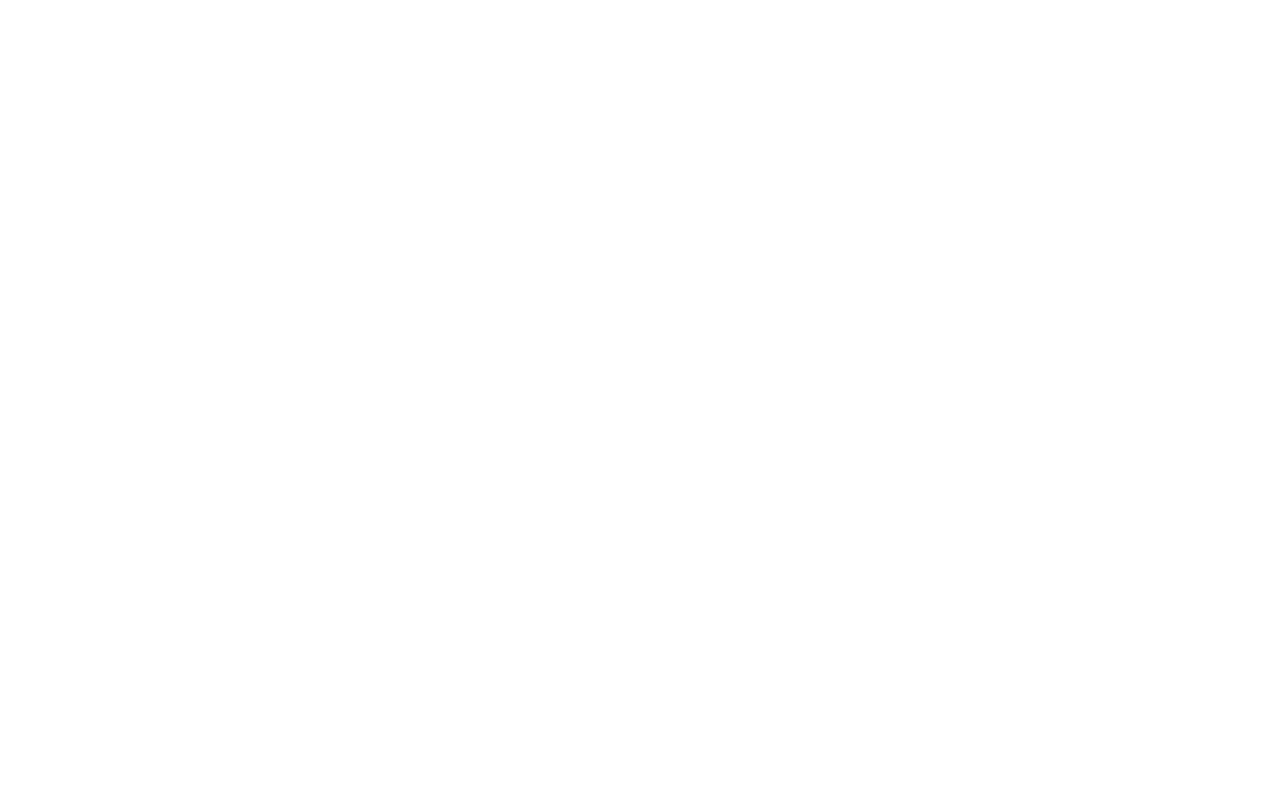
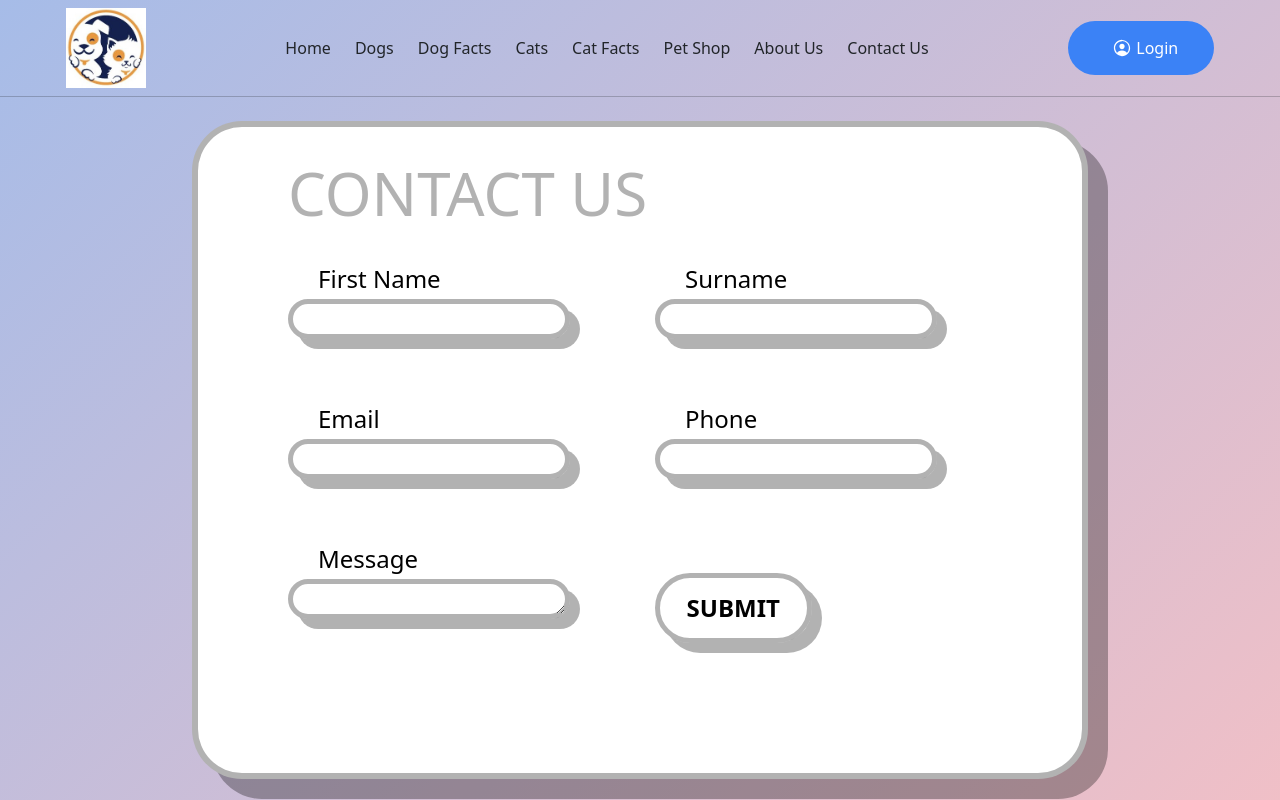
Before and after one commit to taiteng/PetVeller, a React (Vite) app in the folder client/: page /contactus in a window 1280 px wide. Before the commit this address had no page. Shown: the top 800 px of the page. Built offline with nearby package versions, Linux system fonts and the light colour scheme.

Commit message:
contact us ui

```diff
--- a/client/src/App.jsx
+++ b/client/src/App.jsx
@@ -12,7 +12,7 @@
 import AdminCat from './admin/AdminCat';
 import Catfacts from './pages/Catfacts';
 import Dogfacts from './pages/Dogfacts';
-
+import ContactUs from './pages/ContactUs';
 import Dog from './pages/Dog';
 import Shop from './pages/Shop';
 import AboutUs from './pages/AboutUs';
@@ -33,6 +33,7 @@
         <Route path="/catdetails" element={<CatDetails/>}></Route>
         <Route path="/catfacts" element={<Catfacts/>}></Route>
         <Route path="/admincat" element={<AdminCat/>}></Route>
+        <Route path="/contactus" element={<ContactUs/>}></Route>
       </Routes>
     </>
   )
--- a/client/src/components/Header.jsx
+++ b/client/src/components/Header.jsx
@@ -52,7 +52,7 @@
               <a href='/aboutus'>About Us</a>
             </li>
             <li className='hover:font-bold cursor-pointer'>
-              <a href='/'>Contact Us</a>
+              <a href='/contactus'>Contact Us</a>
             </li>
           </ul>
           <a href='/login'>
--- /dev/null
+++ b/client/src/components/css/ContactUsStyle.css
@@ -0,0 +1,118 @@
+.body{
+    display: flex;
+  align-items: center;
+  justify-content: center;
+}
+.card {
+    width: 70%;
+    padding: 30px 90px 90px 90px;
+    border: 6px solid rgba(0, 0, 0, 0.3);
+    box-shadow: 20px 20px 0 rgba(0, 0, 0, 0.3);
+    border-radius: 50px;
+    position: relative;
+  }
+
+  .card h2 {
+    color: rgba(0, 0, 0, 0.3);
+    font-size: 60px;
+    text-transform: uppercase;
+  }
+
+  .card .row {
+    position: relative;
+    width: 100%;
+    display: grid;
+    grid: auto / auto auto;
+    grid-template-columns: repeat(auto-fit,minmax(40%, 1fr));
+    grid-gap: 30px;
+  }
+
+  .card .row .col {
+    position: relative;
+    width: 100%;
+    margin: 30px 20px 40px 0;
+    transition: 0.5s;
+  }
+
+  .card .row .form-group {
+    position: relative;
+    width: 100%;
+    height: 40px;
+    color: #ffffff;
+  }
+
+  .card .row .form-group input,
+  .card .row .form-group textarea {
+    position: absolute;
+    width: 90%;
+    height: 100%;
+    background: transparent;
+    outline: none;
+    font-size: 24px;
+    padding: 10px 0 10px 20px;
+    border: 5px solid rgba(0, 0, 0, 0.3);
+    box-shadow: 10px 10px 0 rgba(0, 0, 0, 0.3);
+    color: black;
+    border-radius: 50px;
+  }
+
+  .card .row .form-group label {
+    line-height: 40px;
+    color: black;
+    font-size: 24px;
+    margin: 0 0 0 30px;
+    display: block;
+    pointer-events: none;
+  }
+
+  .row .col:nth-child(6) {
+    margin-top: 64px;
+  }
+
+  .card .row .form-group input:focus,
+  .card .row .form-group textarea:focus {
+    border: 5px solid #ffffff;
+    transition: all 0.5s;
+  }
+
+  .card .row input[type="submit"] {
+    border: 5px solid rgba(0, 0, 0, 0.3);
+    box-shadow: 10px 10px 0 rgba(0, 0, 0, 0.3);
+    padding: 10px;
+    height: 100%;
+    width: 50%;
+    cursor: pointer;
+    outline: none;
+    background: transparent;
+    text-transform: uppercase;
+    color: black;
+    line-height: 40px;
+    font-size: 24px;
+    font-weight: 700;
+    border-radius: 45px;
+    transition: all 0.4s;
+  }
+
+  .card .row input[type="submit"]:hover {
+    border: 5px solid rgba(255, 255, 255, 1);
+    color: green;
+    transition: all 0.4s;
+  }
+
+  @media screen and (max-width: 900px) {
+    .card .row {
+      grid-template-columns: repeat(auto-fit,minmax(70%, 1fr));
+    }
+
+    .card {
+      padding: 20px;
+    }
+
+    .card h2 {
+      font-size: 34px;
+    }
+
+    .card .row input[type="submit"] {
+      width: 100%;
+    }
+  }
--- /dev/null
+++ b/client/src/pages/ContactUs.jsx
@@ -0,0 +1,68 @@
+import React, { useState, useEffect } from 'react';
+import Header from '../components/Header';
+import axios from 'axios';
+import { Button, Container } from 'react-bootstrap';
+import "../components/css/ContactUsStyle.css";
+import Footer from '../components/Footer';
+
+
+function ContactUs() {
+
+  return (
+
+    <div  style={{ background: 'linear-gradient(to bottom right, #A6BCE8, #FFC0C0)' }}>
+      <Header />
+      <br></br>
+      <div className='body'>
+        <div className="card">
+  <h2>Contact Us</h2>
+  <div class="row">
+    <div class="col">
+      <div class="form-group">
+        <label>First Name</label>
+        <input type="text"/>
+      </div>
+    </div>
+
+    <div class="col">
+      <div class="form-group">
+        <label>Surname</label>
+        <input type="text"/>
+      </div>
+    </div>
+
+    <div class="col">
+      <div class="form-group">
+        <label>Email</label>
+        <input type="text"/>
+      </div>
+    </div>
+
+    <div class="col">
+      <div class="form-group">
+        <label>Phone</label>
+        <input type="text"/>
+      </div>
+    </div>
+
+    <div class="col">
+      <div class="form-group">
+        <label>Message</label>
+        <textarea></textarea>
+      </div>
+    </div>
+
+    <div class="col">
+      <input type="submit" value="Submit"/>
+    </div>
+  </div>
+</div></div>
+<br></br>
+<br></br>
+<br></br>
+      <Footer />
+    </div>
+  )
+}
+
+export default ContactUs
```
